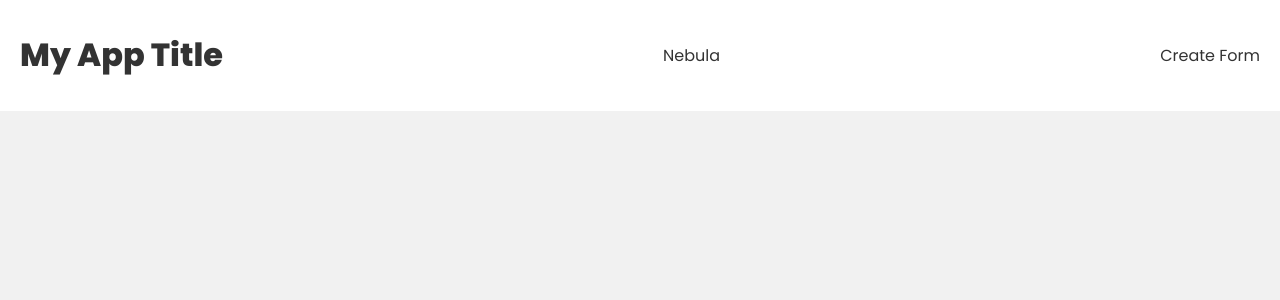
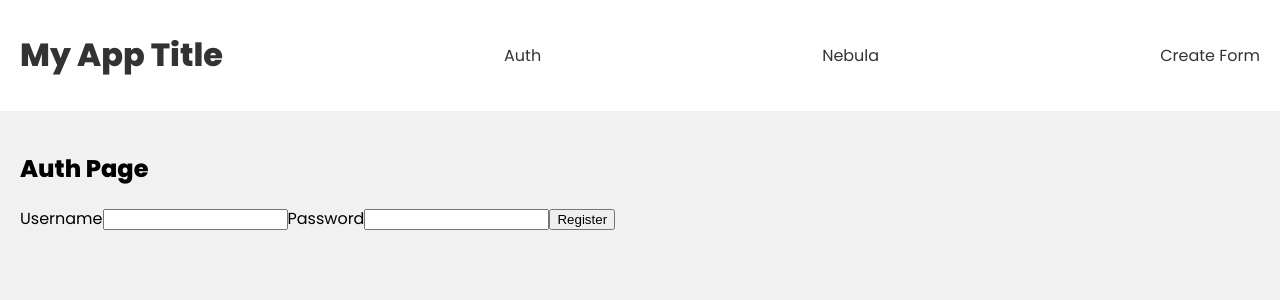
Before and after one commit to abhinabadutta2019/MERN-React-frontend-try, a React (Create React App) app: page /auth in a window 1280 px wide. Shown: the top 300 px of the page. Built offline with nearby package versions, Linux system fonts and the light colour scheme.

Commit message:
form jsx created

```diff
--- a/src/App.js
+++ b/src/App.js
@@ -4,6 +4,7 @@ import Home from "./pages/Home";
 import Navbar from "./components/Navbar";
 import { Nebula } from "./pages/Nebula";
 import { CreateForm } from "./pages/CreateForm";
+import { Auth } from "./pages/Auth";
 
 function App() {
   return (
@@ -15,6 +16,7 @@ function App() {
             <Route path="/" element={<Home />} />
             <Route path="/nebula" element={<Nebula />} />
             <Route path="/createForm" element={<CreateForm />} />
+            <Route path="/auth" element={<Auth />} />
           </Routes>
         </div>
       </BrowserRouter>
--- a/src/components/Navbar.js
+++ b/src/components/Navbar.js
@@ -8,6 +8,7 @@ const Navbar = () => {
         <Link to="/">
           <h1>My App Title</h1>
         </Link>
+        <Link to="/auth">Auth</Link>
         <Link to="/nebula">Nebula</Link>
         <Link to="/CreateForm">Create Form</Link>
       </div>
--- /dev/null
+++ b/src/pages/Auth.js
@@ -0,0 +1,16 @@
+const Auth = () => {
+  return (
+    <div>
+      <h2>Auth Page</h2>
+      <form>
+        <label>Username</label>
+        <input type="text" required />
+        <label>Password</label>
+        <input type="text" required />
+        <button>Register</button>
+      </form>
+    </div>
+  );
+};
+
+export { Auth };
```
